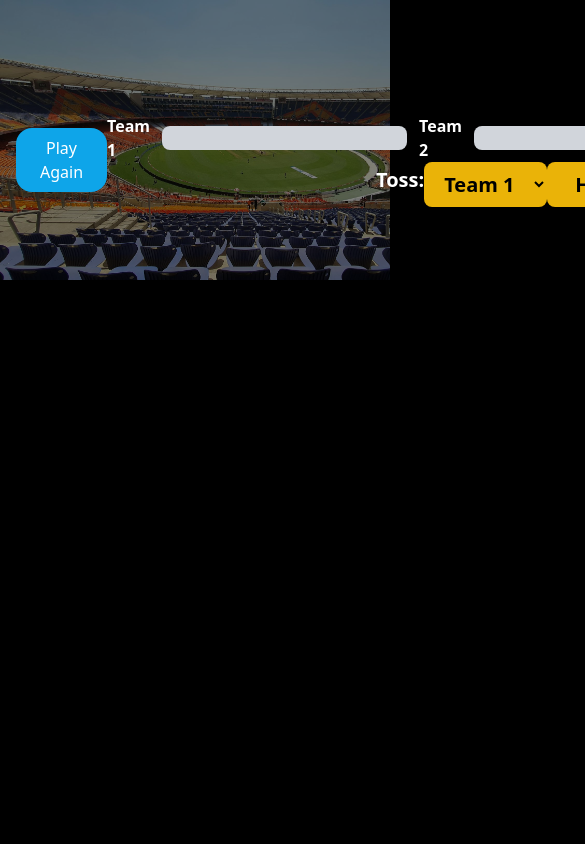
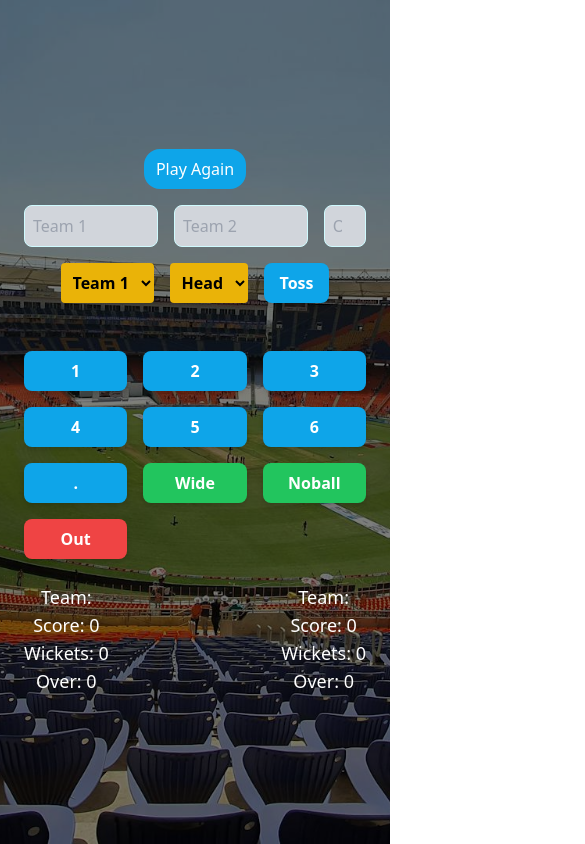
Before and after one commit to Abdul-Rehman88/Cricket-Score-Board, a plain HTML site: page index.html in a window 390 px wide. Shown: the top 844 px of the page, 585 px wide, since content can reach past the window. Drawn offline with nearby package versions, Linux system fonts and the light colour scheme.

Commit message:
Remove responsive Error

```diff
--- a/index.html
+++ b/index.html
@@ -1,83 +1,73 @@
 <!DOCTYPE html>
 <html lang="en">
 <head>
-    <meta charset="UTF-8" />
-    <meta name="viewport" content="width=device-width, initial-scale=1.0" />
-    <link rel="stylesheet" href="style.css" />
-    <title>Score_Book</title>
+    <meta charset="UTF-8">
+    <meta name="viewport" content="width=device-width, initial-scale=1.0">
+    <title>Cricket Scoreboard</title>
+    <script src="https://cdn.tailwindcss.com"></script>
 </head>
-<body class="bg-black">
-    <div class="text-white bg-[url('./image/cricket_statuium.jpg')] min-h-screen w-full bg-cover bg-no-repeat bg-blend-darken bg-black bg-opacity-50 flex flex-col items-center px-4">
-        <!-- Try Again -->
-        <div class="flex justify-center items-center mt-10 sm:mt-16">
-            <button id="try_button" class="bg-sky-500 px-6 py-2 rounded-2xl hover:bg-sky-700 text-lg">
-                Play Again
-            </button>
+<body class="m-0 p-0">
+    <!-- Background Image Wrapper -->
+    <div class="relative h-screen w-screen bg-[url('./image/cricket_statuium.jpg')] bg-cover bg-center bg-no-repeat">
+        <!-- Overlay -->
+        <div class="absolute inset-0 bg-black bg-opacity-50"></div>
+
+        <!-- Content Wrapper -->
+        <div class="absolute top-1/2 left-1/2 transform -translate-x-1/2 -translate-y-1/2 text-white w-full max-w-3xl p-6">
+
+            <!-- Try Again Button -->
+            <div class="flex justify-center mb-4">
+                <button id="try_button" class="bg-sky-500 px-3 py-2 rounded-2xl hover:bg-sky-700">Play Again</button>
+            </div>
+            <div id="team_toss_selection">
+
+            <!-- Team's Name & Toss Selection -->
+            <div class="flex justify-between items-center gap-4 mb-4">
+                <input id="team1" class="p-2 w-full bg-gray-300 text-black rounded-lg border border-cyan-100 hover:bg-gray-400" type="text" placeholder="Team 1" />
+                <input id="team2" class="p-2 w-full bg-gray-300 text-black rounded-lg border border-cyan-100 hover:bg-gray-400" type="text" placeholder="Team 2" />
+                <input id="total_over" class="p-2 w-1/4 bg-gray-300 text-black rounded-lg border border-cyan-100 hover:bg-gray-400" type="number" placeholder="Over" />
             </div>
 
-        <!-- Team's name and toss -->
-        <div id="team_toss_selection" class="w-full max-w-2xl mt-10 space-y-6 text-center">
-            <!-- Team name and over -->
-            <div class="font-bold flex flex-col sm:flex-row gap-3 justify-center items-center">
-                <label for="team1">Team 1</label>
-                <input id="team1" class="p-2 bg-gray-300 text-black rounded-lg focus:outline-none border border-cyan-100 hover:bg-gray-400 w-full sm:w-auto" type="text"/>
-
-                <label for="team2">Team 2</label>
-                <input id="team2" class="p-2 bg-gray-300 text-black rounded-lg focus:outline-none border border-cyan-100 hover:bg-gray-400 w-full sm:w-auto" type="text"/>
-
-                <label for="over">Over</label>
-                <input id="total_over" class="p-2 bg-gray-300 text-black rounded-lg focus:outline-none border border-cyan-100 hover:bg-gray-400 w-full sm:w-auto" type="number"/>
-            </div>
-
-            <!-- Toss Selection -->
-            <div class="font-bold text-xl flex flex-col sm:flex-row gap-6 justify-center items-center">
-                <label class="mb-2 sm:mb-0">Toss:</label>
-
-                <select id="team_for_toss" class="bg-yellow-500 focus:outline-none border border-cyan-200 text-black rounded-lg px-4 py-2 hover:bg-yellow-600 w-full sm:w-auto">
+            <!-- Toss Section -->
+            <div class="flex justify-center items-center gap-4 mb-6">
+                <select id="team_for_toss" class="p-2 bg-yellow-500 text-black font-bold rounded">
                     <option value="Team 1" selected>Team 1</option>
                     <option value="Team 2">Team 2</option>
                 </select>
-
-                <select id="toss" class="bg-yellow-500 focus:outline-none border border-cyan-200 text-black rounded-lg px-6 py-2 hover:bg-yellow-600 w-full sm:w-auto">
+                <select id="toss" class="p-2 bg-yellow-500 text-black font-bold rounded">
                     <option value="Head" selected>Head</option>
                     <option value="Tail">Tail</option>
                 </select>
-
-                <button id="toss_button" class="bg-sky-500 px-6 py-2 rounded-2xl hover:bg-sky-600 w-full sm:w-auto">
-                    Toss
-                </button>
+                <button id="toss_button" class="bg-sky-500 hover:bg-sky-600 text-white font-bold py-2 px-4 rounded-lg shadow-md">Toss</button>
             </div>
         </div>
 
-        <!-- Toss Announcement -->
-        <div id="annoncements" class="font-bold text-xl mt-6 text-center"></div>
+            <!-- Announcement of Toss Winning Team -->
+            <div id="annoncements" class="font-bold text-lg md:text-2xl mb-6 flex justify-center"></div>
 
-        <!-- Runs Section -->
-        <div class="font-bold text-lg mt-6 grid grid-cols-3 sm:grid-cols-5 md:grid-cols-10 gap-4">
-            <button id="1" class="bg-sky-500 p-2 rounded-2xl hover:bg-sky-600">1</button>
-            <button id="2" class="bg-sky-500 p-2 rounded-2xl hover:bg-sky-600">2</button>
-            <button id="3" class="bg-sky-500 p-2 rounded-2xl hover:bg-sky-600">3</button>
-            <button id="4" class="bg-sky-500 p-2 rounded-2xl hover:bg-sky-600">4</button>
-            <button id="5" class="bg-sky-500 p-2 rounded-2xl hover:bg-sky-600">5</button>
-            <button id="6" class="bg-sky-500 p-2 rounded-2xl hover:bg-sky-600">6</button>
-            <button id="dot" class="bg-sky-500 p-2 rounded-2xl hover:bg-sky-600">.</button>
-            <button id="wide" class="bg-green-500 p-2 rounded-2xl hover:bg-green-600">Wide</button>
-            <button id="no_ball" class="bg-green-500 p-2 rounded-2xl hover:bg-green-600">Noball</button>
-            <button id="out" class="bg-red-500 p-2 rounded-2xl hover:bg-red-600">Out</button>
+            <!-- Runs & Score Buttons -->
+            <div id="all_button" class="grid grid-cols-3 gap-4">
+                <button id="1" class="bg-sky-500 hover:bg-sky-600 text-white font-bold py-2 px-4 rounded-lg shadow-md">1</button>
+                <button id="2" class="bg-sky-500 hover:bg-sky-600 text-white font-bold py-2 px-4 rounded-lg shadow-md">2</button>
+                <button id="3" class="bg-sky-500 hover:bg-sky-600 text-white font-bold py-2 px-4 rounded-lg shadow-md">3</button>
+                <button id="4" class="bg-sky-500 hover:bg-sky-600 text-white font-bold py-2 px-4 rounded-lg shadow-md">4</button>
+                <button id="5" class="bg-sky-500 hover:bg-sky-600 text-white font-bold py-2 px-4 rounded-lg shadow-md">5</button>
+                <button id="6" class="bg-sky-500 hover:bg-sky-600 text-white font-bold py-2 px-4 rounded-lg shadow-md">6</button>
+                <button id="dot" class="bg-sky-500 hover:bg-sky-600 text-white font-bold py-2 px-4 rounded-lg shadow-md">.</button>
+                <button id="wide" class="bg-green-500 hover:bg-green-600 text-white font-bold py-2 px-4 rounded-lg shadow-md">Wide</button>
+                <button id="no_ball" class="bg-green-500 hover:bg-green-600 text-white font-bold py-2 px-4 rounded-lg shadow-md">Noball</button>
+                <button id="out" class="bg-red-500 hover:bg-red-600 text-white font-bold py-2 px-4 rounded-lg shadow-md">Out</button>
             </div>
 
-        <!-- Score Section -->
-        <div class="font-bold text-lg mt-10 grid grid-cols-1 md:grid-cols-2 gap-6 w-full max-w-4xl">
-            <!-- First Batting Team -->
-            <div class="bg-gray-800 p-4 rounded-lg text-center">
+            <!-- Score Display -->
+            <div class="mt-6 flex justify-between text-lg">
+                <div id="first_batting_team" class="text-center">
                     <h1>Team: <span id="first_batting_team_name"></span></h1>
                     <h1>Score: <span id="first_batting_team_scores">0</span></h1>
                     <h1>Wickets: <span id="first_batting_team_wickets">0</span></h1>
                     <h1>Over: <span id="first_batting_team_overs">0</span></h1>
                 </div>
-
-            <!-- Second Batting Team -->
-            <div class="bg-gray-800 p-4 rounded-lg text-center">
+                <div id="second_batting_team" class="text-center ">
                     <h1>Team: <span id="second_batting_team_name"></span></h1>
                     <h1>Score: <span id="second_batting_team_score">0</span></h1>
                     <h1>Wickets: <span id="second_batting_team_wicket">0</span></h1>
@@ -85,6 +75,9 @@
                 </div>
             </div>
         </div>
+    </div>
+
+    <!-- JavaScript File -->
     <script src="javaScript.js"></script>
 </body>
 </html>
```
Lines whose indentation alone changed are shown as unchanged.
